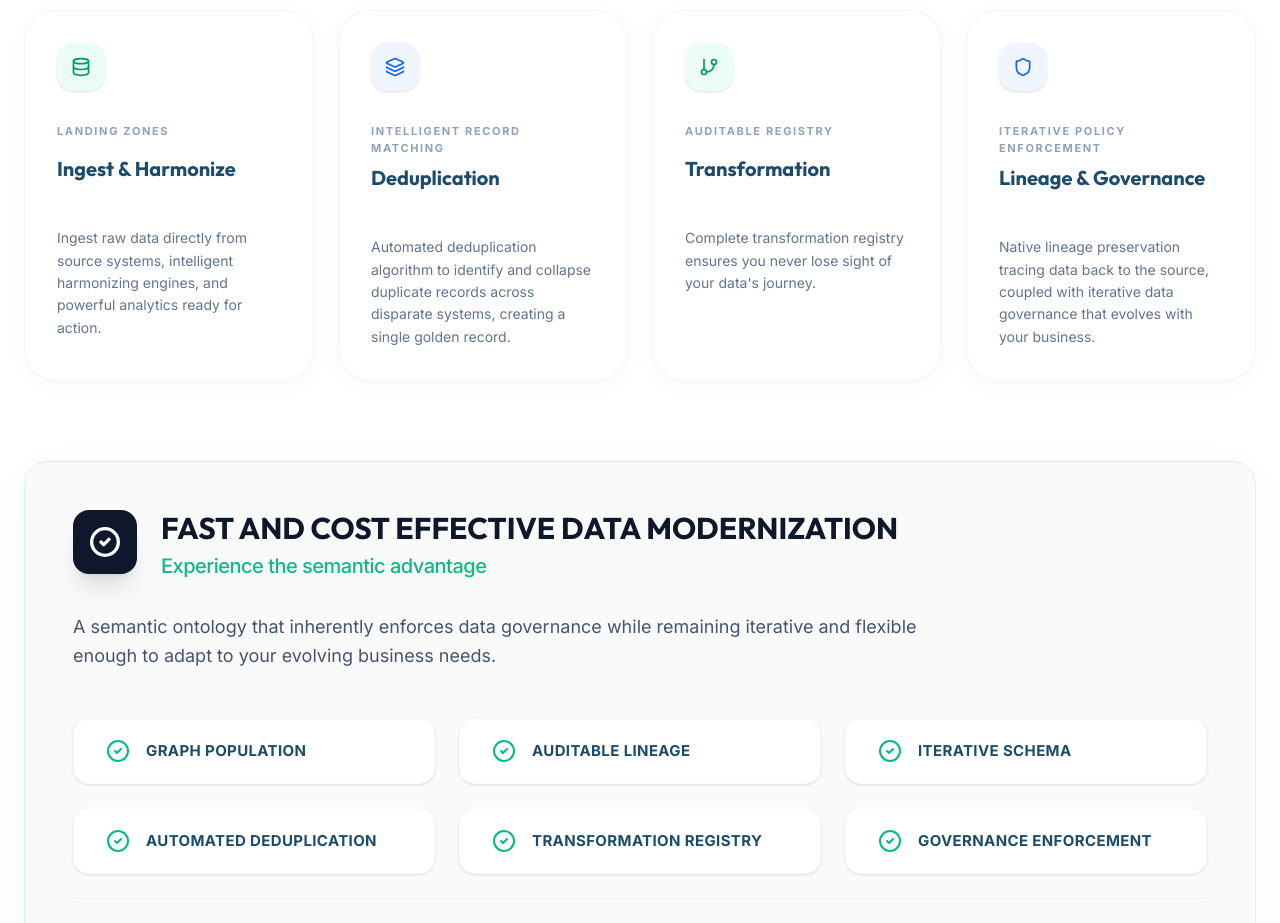
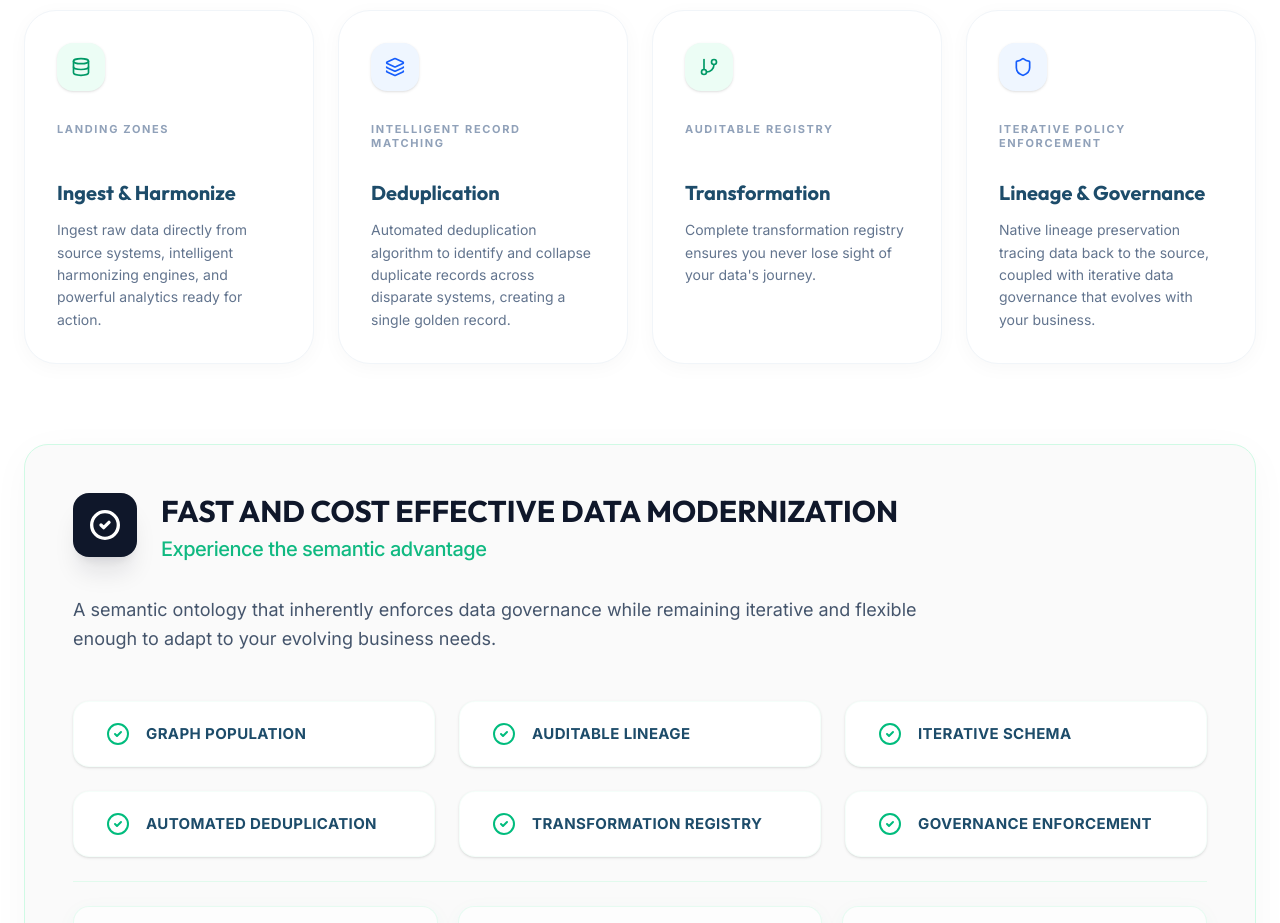
Before and after one commit to msantacruz777/Databench, a React (Vite) app: page / in a window 1280 px wide. Shown: the part 1040-1963 px from the top of the page. Built offline with nearby package versions, Linux system fonts and the light colour scheme; no server answers.

Commit message:
fix(IntelligentDataPlatform): Align card titles and descriptions
Adjusted fixed height containers for card subtitles and titles to ensure consistent vertical alignment across all cards. This improves the visual presentation and readability of the "Intelligent Data Platform" section.

```diff
--- a/src/components/IntelligentDataPlatform.tsx
+++ b/src/components/IntelligentDataPlatform.tsx
@@ -74,20 +74,22 @@ export const IntelligentDataPlatform = () => {
               </div>
 
               <div className="flex flex-col flex-grow">
-                {/* Fixed height label container */}
-                <div className="min-h-[1.5rem] mb-2">
-                  <p className="text-[11px] font-bold text-slate-400 uppercase tracking-[0.15em]">
+                {/* Fixed height label container to align titles */}
+                <div className="min-h-[3rem] mb-2 flex items-start">
+                  <p className="text-[11px] font-bold text-slate-400 uppercase tracking-[0.15em] leading-tight">
                     {card.subtitle}
                   </p>
                 </div>
 
-                {/* Fixed height title container */}
-                <h3 className="text-xl font-display font-bold leading-snug text-[#1d4c6a] min-h-[3.5rem] flex items-start mb-4">
-                  {card.title}
-                </h3>
+                {/* Fixed height title container to align descriptions */}
+                <div className="min-h-[2.5rem] flex items-start">
+                  <h3 className="text-xl font-display font-bold leading-snug text-[#1d4c6a]">
+                    {card.title}
+                  </h3>
+                </div>
 
-                {/* Description with standardized leading and spacing */}
-                <p className="text-[14px] text-slate-500 leading-[1.6] flex-grow">
+                {/* Description starts at the same line across all cards */}
+                <p className="text-[14px] text-slate-500 leading-[1.6]">
                   {card.desc}
                 </p>
               </div>
```
